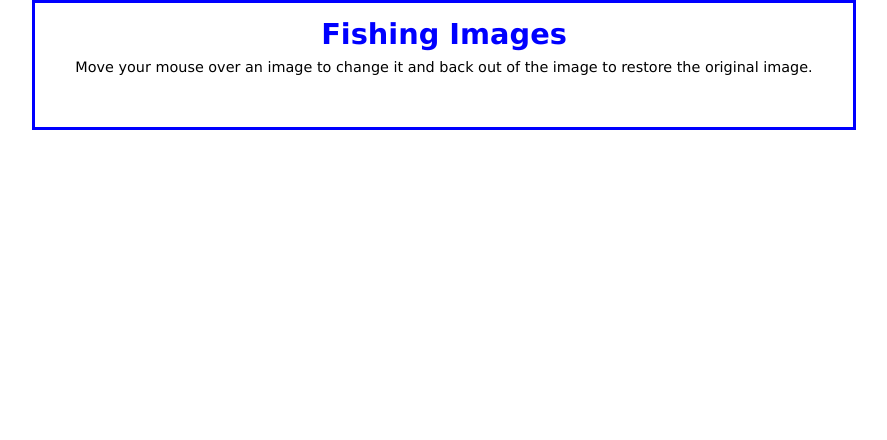
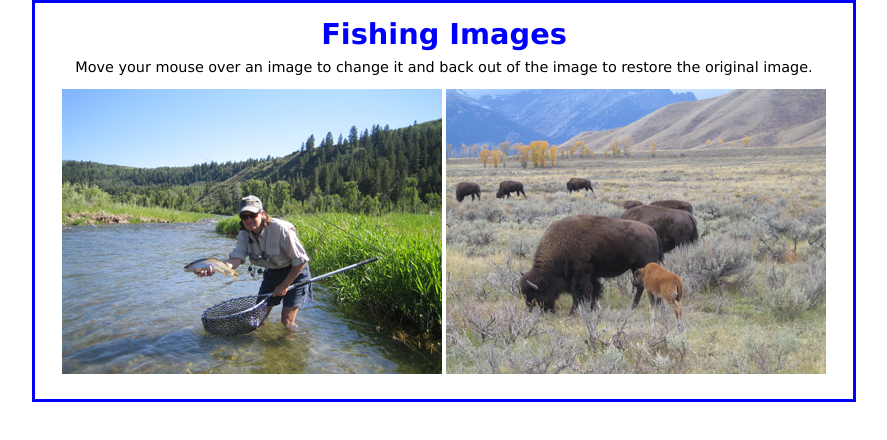
Before and after one commit to BellaSanathong/WebClientApplications_Rollover, a plain HTML site: page index.html in a window 1280 px wide. Shown: the whole page, without its empty margins (196-1083 px from the left). Drawn offline with Linux system fonts and the light colour scheme.

Commit message:
Update index.html

```diff
--- a/index.html
+++ b/index.html
@@ -12,14 +12,14 @@
         <p>Move your mouse over an image to change it and back out of the
             image to restore the original image.</p>
         <ul id="image_list">
-            <li><a href="images/release.jpg" title="Catch and Release"></a></li>
-            <li><a href="images/deer.jpg" title="Deer at Play"></a></li>
-            <li><a href="images/hero.jpg" title="The Big One!"></a></li>
-            <li><a href="images/bison.jpg" title="Grazing Bison"></a></li>
+            <li><a href="release.jpg" title="Catch and Release"></a></li>
+            <li><a href="deer.jpg" title="Deer at Play"></a></li>
+            <li><a href="hero.jpg" title="The Big One!"></a></li>
+            <li><a href="bison.jpg" title="Grazing Bison"></a></li>
         </ul>
         <p>
-            <img id="image1" src="images/hero.jpg" alt="">
-            <img id="image2" src="images/bison.jpg" alt="">
+            <img id="image1" src="hero.jpg" alt="">
+            <img id="image2" src="bison.jpg" alt="">
         </p>
     </main>
 </body>
```
